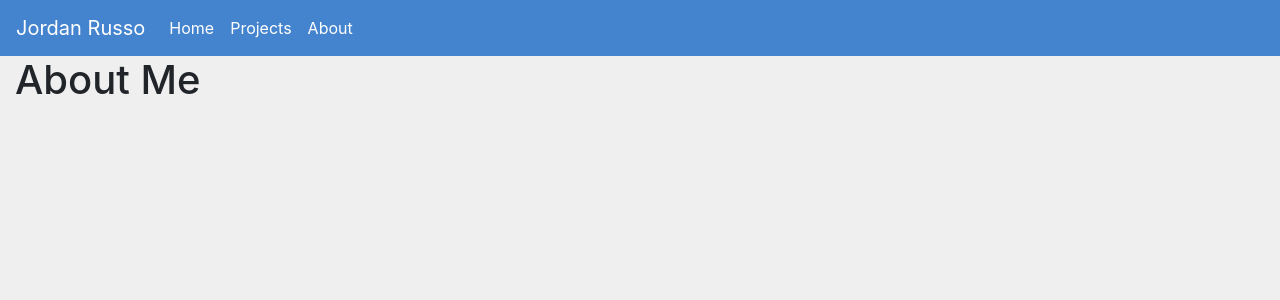
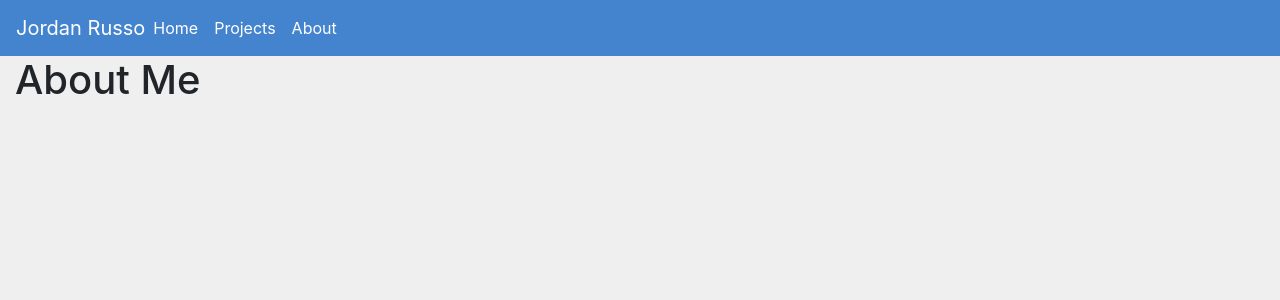
Before and after one commit to jrusso0818/my-personal-site, a Django app: page /about/ in a window 1280 px wide. Shown: the top 300 px of the page. Run offline with Django 3.2, Linux system fonts and the light colour scheme; some libraries are stand-ins or nearby versions.

Commit message:
Removed padding on home link

```diff
--- a/homepage/templates/homepage/base.html
+++ b/homepage/templates/homepage/base.html
@@ -18,7 +18,7 @@
 
             <div class="collapse navbar-collapse" id="navbarSupportedContent">
                 <ul class="navbar-nav mr-auto mt-2 mt-lg-0">
-                    <li class="nav-item active pl-3">
+                    <li class="nav-item active">
                         <a class="nav-link" href="{% url 'homepage' %}">Home</a>
                     </li>
                     <li class="nav-item active">
```
